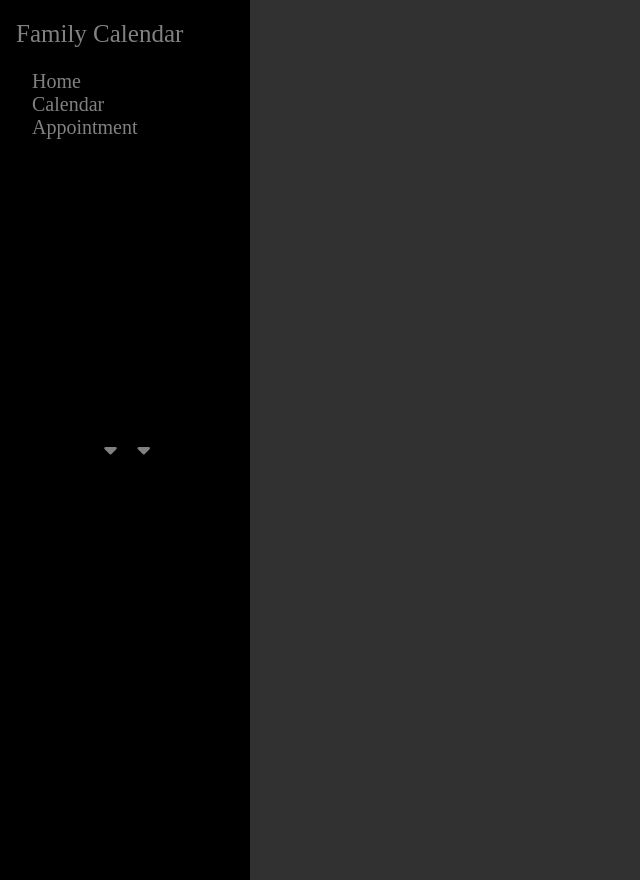
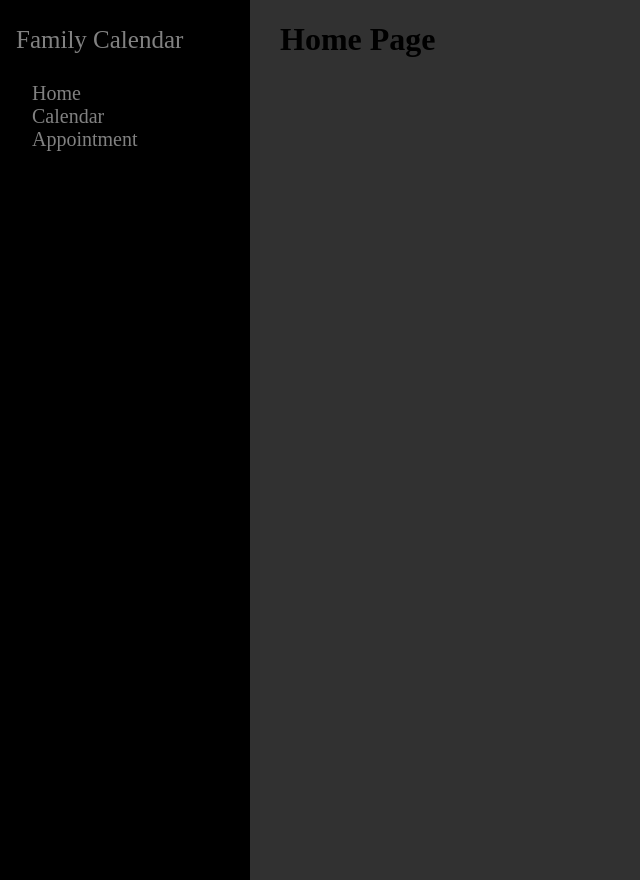
Before and after one commit to Uhgtred/FamilyCalendar, a Django app: template FamilyCalendar/main/templates/main/home.html in a window 1280 px wide. Shown: the whole page, without its empty margins (0-640 px from the left). Run offline with Django 4.2, Linux system fonts and the light colour scheme; the template is opened without the code that fills it, so the values that code supplies are empty; parts of the project's set-up code (start-up, migrations or seed data) failed here and were passed over; some libraries are stand-ins or nearby versions.

Commit message:
new menu done

```diff
--- a/FamilyCalendar/main/static/baseStyle.css
+++ b/FamilyCalendar/main/static/baseStyle.css
@@ -1,10 +1,10 @@
 body {
-    margin: 0;
+    margin-left: 280px;
     padding: 0;
     user-select: none;
     box-sizing: border-box;
     background-color: #313131;
-    color: #818181;
+    color: black;
 }
 
 nav {
@@ -17,9 +17,10 @@ nav {
     background-color: black;
     overflow-x: hidden;
     padding-top: 20px;
+    color: #818181;
 }
 
-nav text {
+.navBarTitle{
     padding: 6px 8px 6px 16px;
     font-size: 25px;
 }
@@ -30,11 +31,11 @@ nav ul {
     list-style-type: none;
 }
 
-nav ul .clnd-optn-show.show{
+nav ul li .clnd-optn-show.show{
     display: block;
 }
 
-nav ul .apnt-optn-show.show{
+nav ul li .apnt-optn-show.show{
     display: block;
 }
 
@@ -50,17 +51,6 @@ nav ul li a:hover {
     color: #f1f1f1;
 }
 
-nav ul li a span {
-    position: absolute;
-    top: 50%;
-    transform: translateY(-50%);
-    transition: transform 0.4s;
-}
-
-nav ul li a:hover span {
-    transform: translateY(-50%) rotate(-180deg);
-}
-
 nav ul ul {
     display: none;
 }
--- a/FamilyCalendar/main/static/mybase.js
+++ b/FamilyCalendar/main/static/mybase.js
@@ -1,13 +1,10 @@
 const basePath = window.location.origin;
 const currentYear = new Date().getFullYear();
+const currentMonth = new Date().getMonth() + 1;
 
-function visitURLEvent(url){
-    window.close(); // TODO: change this at some point. This feels wrong.
-    window.open(url);
-}
-
-const currentMonth = new Date().getMonth() + 1;
 $('.clnd-btn').click(function (){$('nav ul .clnd-optn-show').toggleClass("show")});
 $('.apnt-btn').click(function (){$('nav ul .apnt-optn-show').toggleClass("show")});
-$('.view-clnd-btn').click(function (){visitURLEvent(basePath + '/calendar/' + currentYear + '/' + currentMonth)});
-$('.new-clnd-btn').click(function (){visitURLEvent(basePath + '/CreateCalendar/')});
+$('.home-btn').click(function (){window.location.replace(basePath)});
+$('.view-clnd-btn').click(function (){window.location.replace(basePath + '/calendar/' + currentYear + '/' + currentMonth)});
+$('.new-clnd-btn').click(function (){window.location.replace(basePath + '/CreateCalendar/')});
+$('.new-apnt-btn').click(function (){window.location.replace(basePath + '/CreateAppointment/')})
--- a/FamilyCalendar/main/templates/main/baseTemplate.html
+++ b/FamilyCalendar/main/templates/main/baseTemplate.html
@@ -4,40 +4,36 @@
 <head>
     {% load static %}
     <link rel='stylesheet' href={% static 'baseStyle.css' %}>
+    <script src="//ajax.googleapis.com/ajax/libs/jquery/1.9.1/jquery.min.js"></script>
     <script src={% static 'mybase.js' %} async></script>
-    <script src="https://code.jquery.com/jquery-3.4.1.js" async></script>
-    <script src="https://kit.fontawesome.com/a076d05399.js" async></script>
     <meta charset="UTF-8">
     <title>Family Calendar</title>
 </head>
 
 
+
 <body>
-    <nav class="navigationSideBar">
-        <text>Family Calendar</text>
+<nav class="navigationSideBar">
+        <div class="navBarTitle">Family Calendar</div>
         <ul>
-            <li><a href="#">Home</a></li>
+            <li><a href="#" class="home-btn">Home</a></li>
             <li>
-                <a href="#" class="clnd-btn">Calendar
-                    <span class="fas fa-caret-down first"></span>
-                </a>
+                <a href="#" class="clnd-btn">Calendar</a>
                 <ul class="clnd-optn-show">
                     <li><a href="#" class="view-clnd-btn">View Calendar</a></li>
                     <li><a href="#" class="new-clnd-btn">New Calendar</a></li>
                 </ul>
             </li>
             <li>
-                <a href="#" class="apnt-btn">Appointment
-                    <span class="fas fa-caret-down second"></span>
-                </a>
+                <a href="#" class="apnt-btn">Appointment</a>
                 <ul class="apnt-optn-show">
-                    <li><a href="#" id="new-apnt-btn">New Appointment</a></li>
+                    <li><a href="#" class="new-apnt-btn">New Appointment</a></li>
                 </ul>
             </li>
         </ul>
     </nav>
 
-    <div id="content", name ="content", class="content">
+    <div name ="content", class="content">
         {% block content %}
         {% endblock %}
     </div>
```
